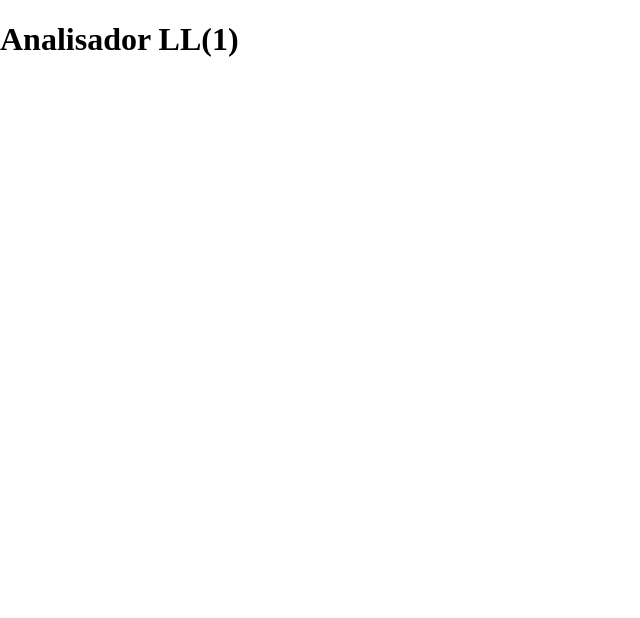
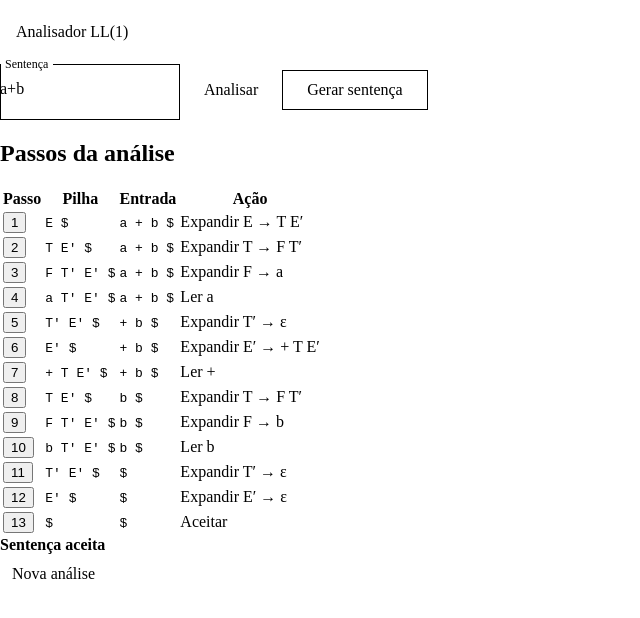
Before and after one commit to RenanPoersch/ll1, an Angular app: page / in a window 1280 px wide. Shown: the top 618 px of the page, without its empty margins (0-640 px from the left). Built offline with nearby package versions, Linux system fonts and the light colour scheme.

Commit message:
Adiciona entrada, histórico e resultado da análise

```diff
--- /dev/null
+++ b/src/app.html
@@ -0,0 +1,49 @@
+<mat-toolbar class="toolbar">Analisador LL(1)</mat-toolbar>
+
+<main>
+  <form class="sentence-form" (ngSubmit)="run()">
+    <mat-form-field appearance="outline" subscriptSizing="dynamic">
+      <mat-label>Sentença</mat-label>
+      <input matInput #input name="sentence" [(ngModel)]="sentence"
+        (ngModelChange)="result = null" autocomplete="off" spellcheck="false" maxlength="256">
+    </mat-form-field>
+    <button mat-flat-button type="submit">Analisar</button>
+    <button mat-stroked-button type="button" (click)="generate()">Gerar sentença</button>
+  </form>
+
+  <div class="workspace">
+    <section class="analysis" aria-labelledby="steps-title">
+      <h1 id="steps-title">Passos da análise</h1>
+      @if (result; as analysis) {
+        <div class="trace" tabindex="0" aria-label="Histórico da análise">
+          <table>
+            <thead>
+              <tr><th scope="col">Passo</th><th scope="col">Pilha</th><th scope="col">Entrada</th><th scope="col">Ação</th></tr>
+            </thead>
+            <tbody>
+              @for (step of analysis.steps; track $index) {
+                <tr [class.selected]="selectedStep === $index" (click)="selectedStep = $index">
+                  <td><button type="button" class="step-number" [attr.aria-pressed]="selectedStep === $index"
+                    [attr.aria-label]="'Selecionar passo ' + ($index + 1)"
+                    (click)="selectedStep = $index">{{ $index + 1 }}</button></td>
+                  <td><code>{{ step.stack }}</code></td>
+                  <td><code>{{ step.input }}</code></td>
+                  <td>{{ step.action }}</td>
+                </tr>
+              }
+            </tbody>
+          </table>
+        </div>
+        <div class="outcome">
+          <div class="notice" [class.rejected]="!analysis.accepted" role="status">
+            <strong>{{ analysis.accepted ? 'Sentença aceita' : 'Sentença rejeitada' }}</strong>
+            @if (!analysis.accepted) { <span>{{ analysis.message }}</span> }
+          </div>
+          <button mat-button type="button" (click)="reset(input)">Nova análise</button>
+        </div>
+      } @else {
+        <p class="empty">Digite ou gere uma sentença e selecione Analisar.</p>
+      }
+    </section>
+  </div>
+</main>
--- a/src/main.ts
+++ b/src/main.ts
@@ -1,8 +1,38 @@
 import { Component, provideZonelessChangeDetection } from '@angular/core';
+import { FormsModule } from '@angular/forms';
+import { MatButtonModule } from '@angular/material/button';
+import { MatFormFieldModule } from '@angular/material/form-field';
+import { MatInputModule } from '@angular/material/input';
+import { MatToolbarModule } from '@angular/material/toolbar';
 import { bootstrapApplication } from '@angular/platform-browser';
+import { analyze, generateSentence, type Analysis } from './parser';
 
-@Component({ selector: 'app-root', template: '<h1>Analisador LL(1)</h1>' })
-class AppComponent {}
+@Component({
+  selector: 'app-root',
+  imports: [FormsModule, MatButtonModule, MatFormFieldModule, MatInputModule, MatToolbarModule],
+  templateUrl: './app.html',
+})
+class AppComponent {
+  sentence = 'a+b';
+  result: Analysis | null = analyze(this.sentence);
+  selectedStep = 0;
+
+  run(): void {
+    this.result = analyze(this.sentence);
+    this.selectedStep = 0;
+  }
+
+  generate(): void {
+    this.sentence = generateSentence();
+    this.result = null;
+  }
+
+  reset(input: HTMLInputElement): void {
+    this.sentence = '';
+    this.result = null;
+    input.focus();
+  }
+}
 
 bootstrapApplication(AppComponent, { providers: [provideZonelessChangeDetection()] })
   .catch(console.error);
```
